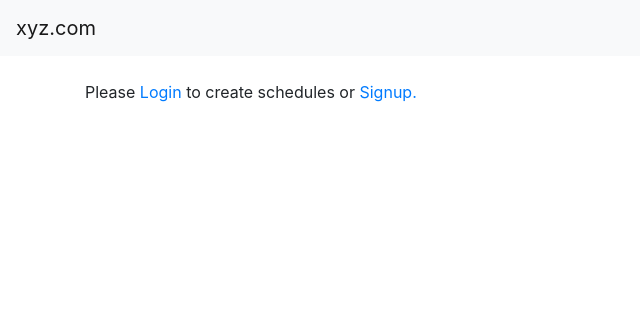
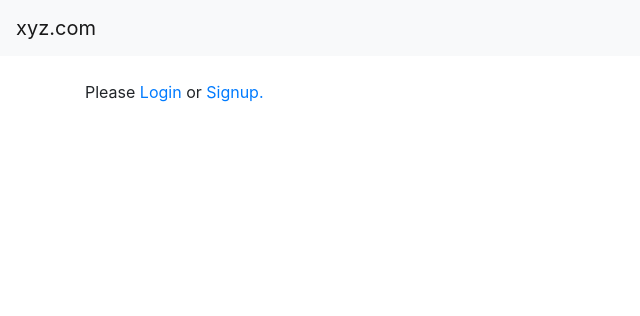
Before and after one commit to xamfy/django_card, a Django app: page / in a window 1280 px wide. Shown: the top 316 px of the page, without its empty margins (0-640 px from the left). Run offline with Django 3.2, Linux system fonts and the light colour scheme; some libraries are stand-ins or nearby versions.

Commit message:
add login/logout redirect URI in settings

```diff
--- a/django_card/settings.py
+++ b/django_card/settings.py
@@ -120,3 +120,6 @@ USE_TZ = True
 # https://docs.djangoproject.com/en/2.2/howto/static-files/
 
 STATIC_URL = '/static/'
+
+LOGIN_REDIRECT_URL = 'home'
+LOGOUT_REDIRECT_URL = 'home'
--- a/main/templates/home.html
+++ b/main/templates/home.html
@@ -1,6 +1,6 @@
 {% extends 'base.html' %} {% block content %} {% if not user.is_authenticated %}
 <p>
-  Please <a href="{% url 'login' %}">Login</a> to create schedules or
+  Please <a href="{% url 'login' %}">Login</a> or
   <a href="{% url 'signup' %}">Signup.</a>
 </p>
 {% else %} {{ request.user.username }} {% endif %} {% endblock %}
```
